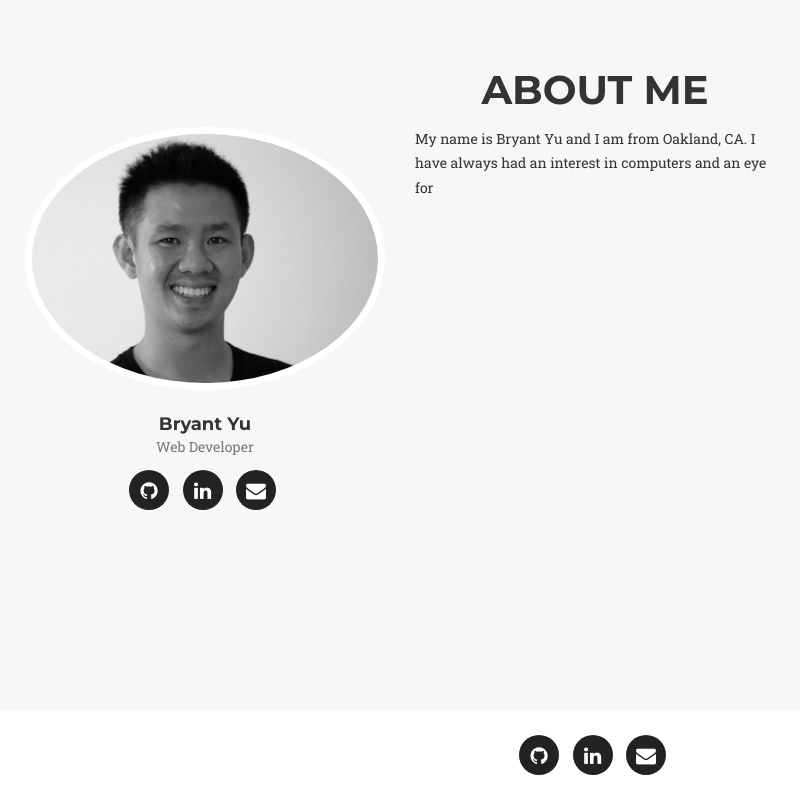
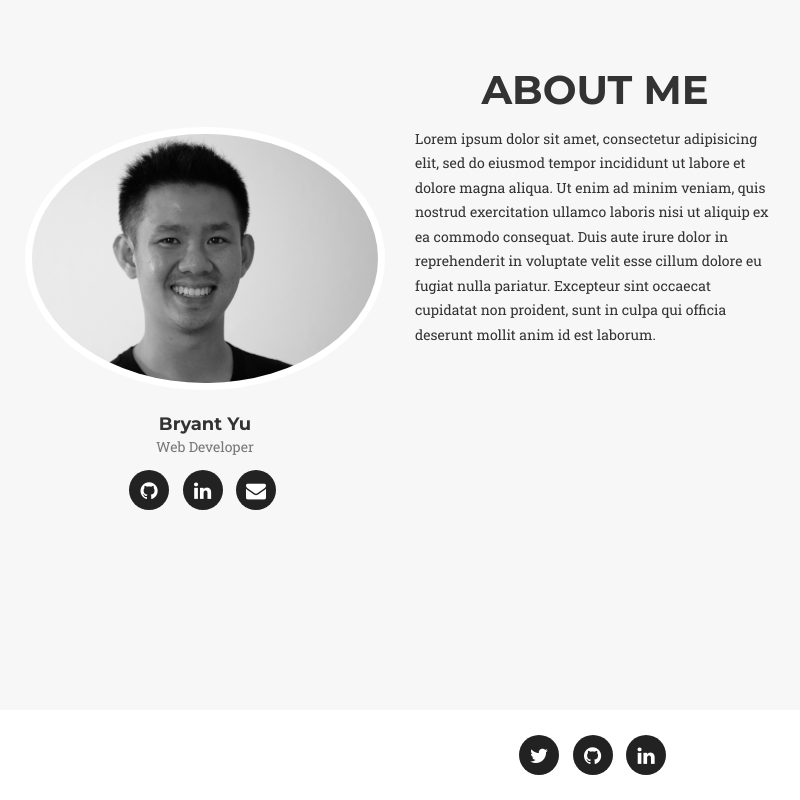
Before and after one commit to bryly27/portfolio2.0, a plain HTML site: page index.html in a window 1280 px wide. Shown: the part 1217-2017 px from the top of the page, without its empty margins (45-845 px from the left). Drawn offline with nearby package versions, Linux system fonts and the light colour scheme; a web font is replaced by a local one.

Commit message:
fixed about page

```diff
--- a/index.html
+++ b/index.html
@@ -286,7 +286,12 @@
                     </div>
                 </div>
                 <div class="col-sm-4">
-                    <p>My name is Bryant Yu and I am from Oakland, CA. I have always had an interest in computers and an eye for</p>
+                    <p>Lorem ipsum dolor sit amet, consectetur adipisicing elit, sed do eiusmod
+                    tempor incididunt ut labore et dolore magna aliqua. Ut enim ad minim veniam,
+                    quis nostrud exercitation ullamco laboris nisi ut aliquip ex ea commodo
+                    consequat. Duis aute irure dolor in reprehenderit in voluptate velit esse
+                    cillum dolore eu fugiat nulla pariatur. Excepteur sint occaecat cupidatat non
+                    proident, sunt in culpa qui officia deserunt mollit anim id est laborum. </p>
                 </div>
                 <div class="col-sm-4">
                    <!--  <div class="team-member">
@@ -320,11 +325,11 @@
                 </div>
                 <div class="col-md-4">
                     <ul class="list-inline social-buttons">
-                        <li><a href="https://www.github.com/bryly27"><i class="fa fa-github"></i></a>
+                        <li><a href="#"><i class="fa fa-twitter"></i></a>
                         </li>
-                        <li><a href="https://www.linkedin.com/in/yubryant"><i class="fa fa-linkedin"></i></a>
+                        <li><a href="#"><i class="fa fa-github"></i></a>
                         </li>
-                        <li><a href="mailto:yubryant27.com"><i class="fa fa-envelope"></i></a>
+                        <li><a href="#"><i class="fa fa-linkedin"></i></a>
                         </li>
                     </ul>
                 </div>
```
